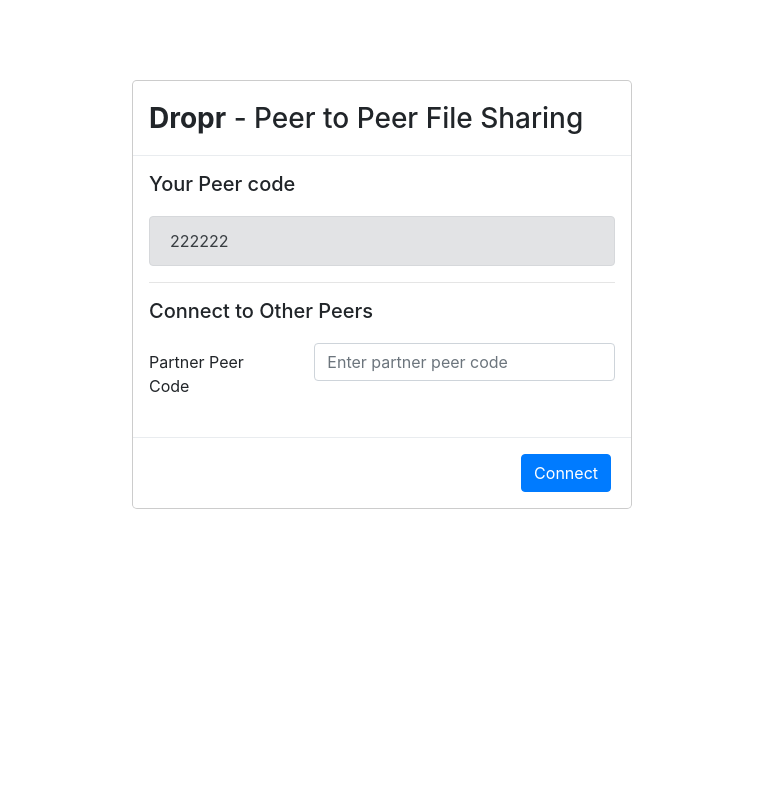
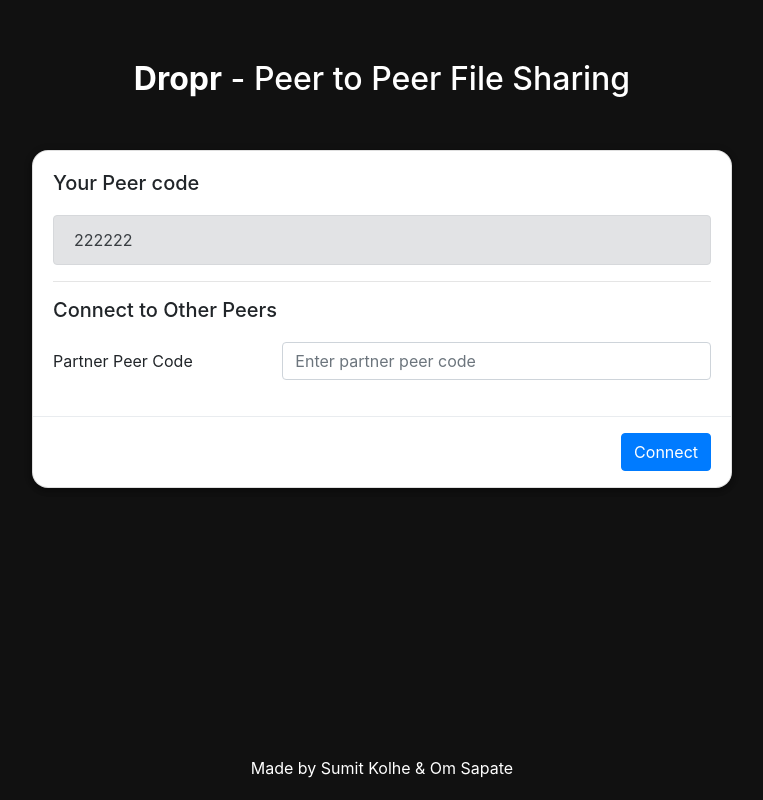
Before and after one commit to sumitkolhe/dropr, a website: page client/index.html in a window 1280 px wide. Shown: the whole page, without its empty margins (258-1021 px from the left). Drawn offline with nearby package versions, Linux system fonts and the light colour scheme; no server answers.

Commit message:
UI changes

```diff
--- a/client/index.html
+++ b/client/index.html
@@ -1,5 +1,5 @@
 <head>
-  <title>P2P File Sharing</title>
+  <title>Dropr - P2P File Sharing</title>
   <meta name="viewport" content="width=device-width, initial-scale=1" />
   <meta http-equiv="Content-Type" content="text/html" charset="UTF-8" />
   <link
@@ -10,7 +10,33 @@
   />
   <style>
     body {
-      background-color: #ffffff;
+      background-color: #111111;
+      display: flex;
+      flex-direction: column;
+      align-items: center;
+    }
+
+    footer {
+      color: #ffffff;
+      text-align: center;
+      background-color: #111111;
+      position: fixed;
+      bottom: 0;
+      width: 100%;
+      height: 60px;
+      padding: 16px;
+    }
+
+    header {
+      color: #ffffff;
+      text-align: center;
+      background-color: #111111;
+      position: fixed;
+      top: 0;
+      width: 100%;
+      height: 60px;
+      padding: 16px;
+      margin: 44px 8px;
     }
 
     .pane {
@@ -77,21 +103,28 @@
         transform: scale(0) translate(80px, 0);
       }
     }
-    .header {
-      text-align: center;
+
+    .card {
+      box-shadow: 0px 4px 5px 0px rgba(0, 0, 0, 0.14),
+        0px 1px 10px 0px rgba(0, 0, 0, 0.12),
+        0px 2px 4px -1px rgba(0, 0, 0, 0.2);
+      width: 700px;
+      border-radius: 16px;
+    }
+    .card-body {
+
+
     }
   </style>
 </head>
 <body>
-  <div class="container" style="margin-top: 10vh">
-    <div class="modal-dialog">
-      <div class="modal-content">
-        <div class="modal-header">
-          <h3 class="modal-title header">
-            <b> Dropr</b> - Peer to Peer File Sharing
-          </h3>
-        </div>
-        <div class="modal-body">
+  <header>
+    <h2><b> Dropr</b> - Peer to Peer File Sharing</h2>
+  </header>
+  <div style="margin-top: 150px">
+    <div class="card">
+      <div>
+        <div class="card-body">
           <div class="pane active" id="pane-connect">
             <h5 style="margin-bottom: 20px">Your Peer code</h5>
             <div
@@ -482,4 +515,6 @@
       if (selectedFile != undefined) curFile = selectedFile;
     }
   </script>
+
+  <footer>Made by Sumit Kolhe & Om Sapate</footer>
 </body>
```
Also changed, not shown: package.json (+3 -4 lines), 1 other file.
